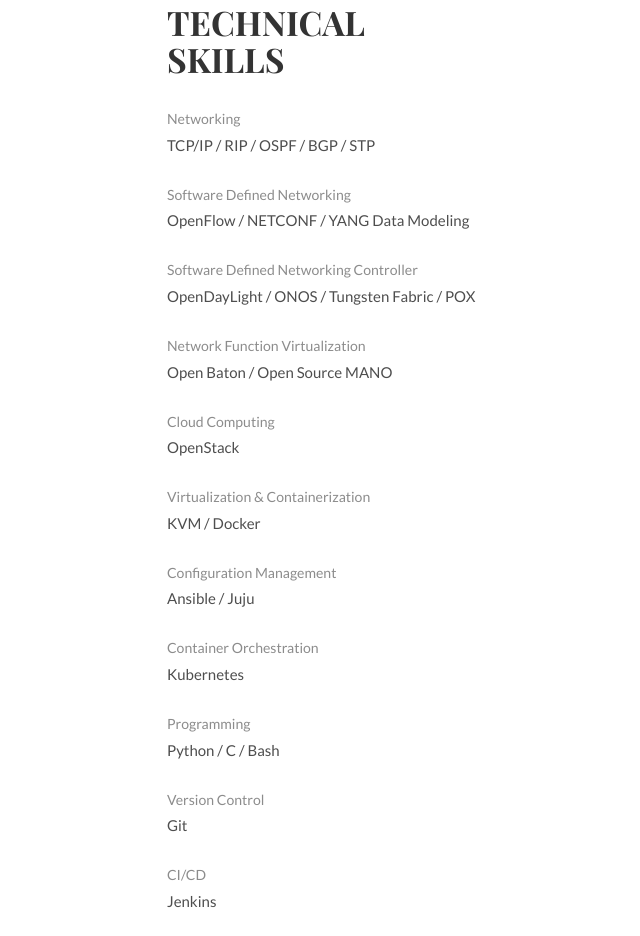
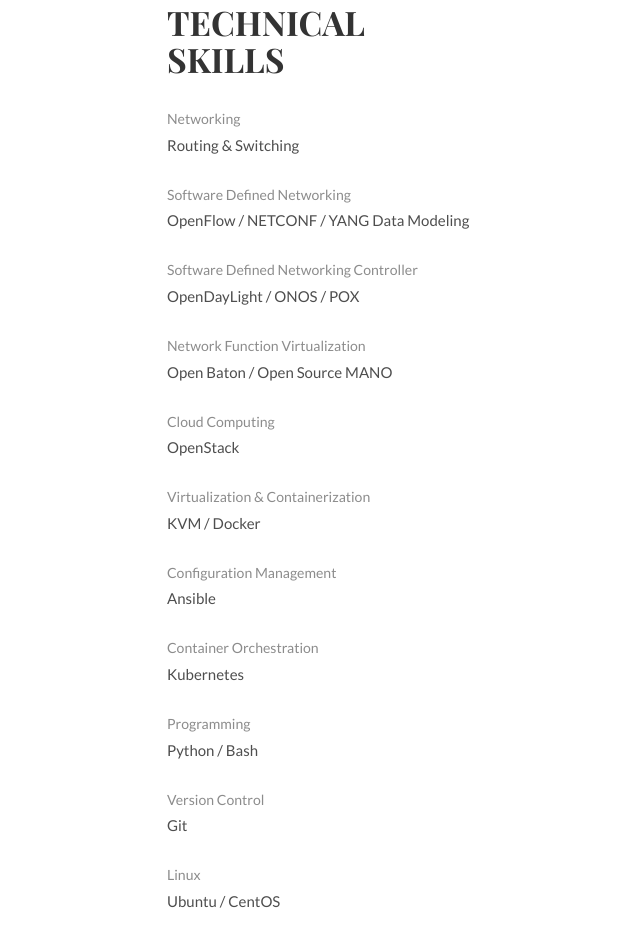
Before and after one commit to zufardhiyaulhaq/archive-cv, a plain HTML site: page index.html in a window 1280 px wide. Shown: the part 1295-2231 px from the top of the page, without its empty margins (162-802 px from the left). Drawn offline with Linux system fonts and the light colour scheme.

Commit message:
update skill

```diff
--- a/index.html
+++ b/index.html
@@ -100,7 +100,7 @@
 			<h1>Technical<br>Skills</h1>
 			<ul class="skill-list list-flat">
 				<li>Networking</li>
-				<li>TCP/IP / RIP / OSPF / BGP / STP</li>
+				<li>Routing & Switching</li>
 			</ul>
 			<ul class="skill-list list-flat">
 				<li>Software Defined Networking</li>
@@ -108,7 +108,7 @@
 			</ul>
 			<ul class="skill-list list-flat">
 				<li>Software Defined Networking Controller</li>
-				<li>OpenDayLight / ONOS / Tungsten Fabric / POX</li>
+				<li>OpenDayLight / ONOS / POX</li>
 			</ul>
 			<ul class="skill-list list-flat">
 				<li>Network Function Virtualization</li>
@@ -124,7 +124,7 @@
 			</ul>
 			<ul class="skill-list list-flat">
 				<li>Configuration Management</li>
-				<li>Ansible / Juju</li>
+				<li>Ansible</li>
 			</ul>
 			<ul class="skill-list list-flat">
 				<li>Container Orchestration</li>
@@ -132,15 +132,11 @@
 			</ul>
 			<ul class="skill-list list-flat">
 				<li>Programming</li>
-				<li>Python / C / Bash</li>
+				<li>Python / Bash</li>
 			</ul>
 			<ul class="skill-list list-flat">
 				<li>Version Control</li>
 				<li>Git</li>
-			</ul>
-			<ul class="skill-list list-flat">
-				<li>CI/CD</li>
-				<li>Jenkins</li>
 			</ul>
 			<ul class="skill-list list-flat">
 				<li>Linux</li>
```
